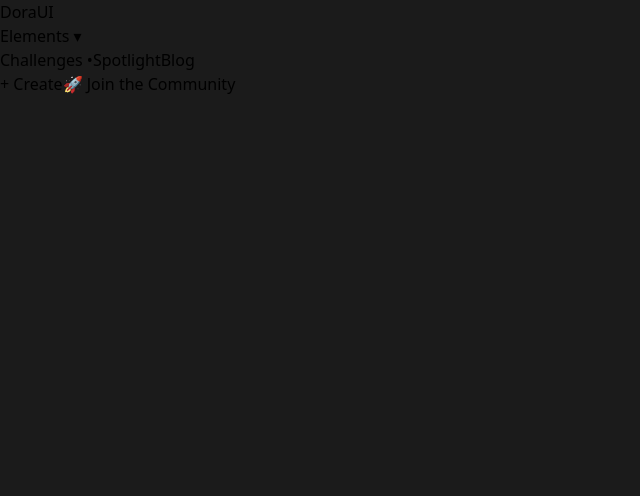
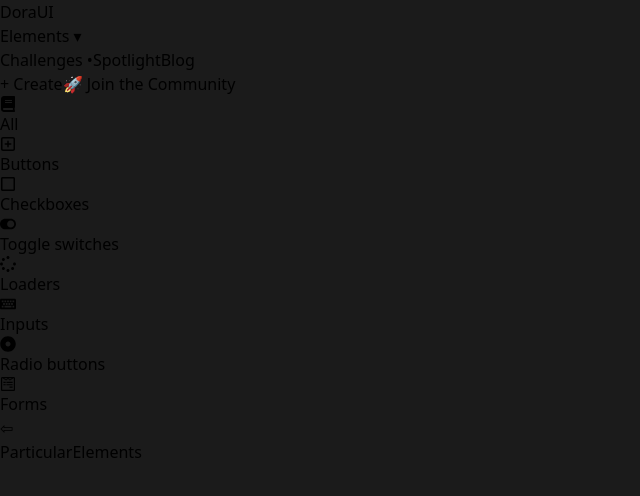
Before and after one commit to Sahillrathore/DazzleUI, a React (Vite) app in the folder client/: page /elements/1 in a window 1280 px wide. Shown: the top 496 px of the page, without its empty margins (0-640 px from the left). Built offline with nearby package versions, Linux system fonts and the light colour scheme; no server answers.

Commit message:
sidebar toggle/ more elem page

```diff
--- a/client/src/App.jsx
+++ b/client/src/App.jsx
@@ -8,6 +8,7 @@ import CreatePage from './pages/CreatePage'
 import SidebarLayout from './components/SidebarLayout'
 import Signup from './pages/Signup'
 import ProfilePage from './pages/ProfilePage'
+import ParticularElements from './pages/ParticularElements'
 
 const App = () => {
 
@@ -21,6 +22,7 @@ const App = () => {
         {/* Routes with sidebar */}
         <Route element={<SidebarLayout />}>
           <Route path="/elements" element={<Elements />} />
+          <Route path="/elements/:elem" element={<ParticularElements />} />
           <Route path="/create" element={<ProtectedRoute><CreatePage /></ProtectedRoute>} />
           <Route path="/profile" element={<ProtectedRoute><ProfilePage /></ProtectedRoute>} />
         </Route>
--- a/client/src/components/Sidebar.jsx
+++ b/client/src/components/Sidebar.jsx
@@ -1,39 +1,58 @@
-import React from "react";
+import React, { useState } from "react";
 import {
     FaRegSquare,
     FaToggleOn,
-    // FaRegSquarePlus,
     FaSpinner,
     FaKeyboard,
     FaDotCircle,
     FaWpforms,
     FaBook,
 } from "react-icons/fa";
+import { FaRegSquarePlus } from "react-icons/fa6";
+import { Link, useNavigate } from "react-router-dom";
 
 const categories = [
-    { name: "All", icon: <FaBook /> },
-    // { name: "Buttons", icon: <FaRegSquarePlus /> },
-    { name: "Checkboxes", icon: <FaRegSquare /> },
-    { name: "Toggle switches", icon: <FaToggleOn /> },
-    // { name: "Cards", icon: <FaRegSquarePlus /> },
-    { name: "Loaders", icon: <FaSpinner /> },
-    { name: "Inputs", icon: <FaKeyboard /> },
-    { name: "Radio buttons", icon: <FaDotCircle /> },
-    { name: "Forms", icon: <FaWpforms /> },
+    { name: "All", icon: <FaBook />, link: '/elements' },
+    { name: "Buttons", icon: <FaRegSquarePlus />, link: '/elements/button' },
+    { name: "Checkboxes", icon: <FaRegSquare />, link: '/elements/checkbox' },
+    { name: "Toggle switches", icon: <FaToggleOn />, link: '/elements/toggle' },
+    { name: "Loaders", icon: <FaSpinner />, link: '/elements/loader' },
+    { name: "Inputs", icon: <FaKeyboard />, link: '/elements/input' },
+    { name: "Radio buttons", icon: <FaDotCircle />, link: '/elements/radio' },
+    { name: "Forms", icon: <FaWpforms />, link: '/elements/forms' },
 ];
 
 const Sidebar = () => {
+    const navigate = useNavigate();
+    const [collapsed, setCollapsed] = useState(false);
+
+    const toggleSidebar = () => {
+        setCollapsed(!collapsed);
+    };
+
     return (
-        <div className="w-64 text-white h-screen p-4 space-y-2 sticky top-0">
+        <div className={`h-screen p-4 space-y-2 sticky top-0 ${collapsed ? 'w-20' : 'w-64'} text-white transition-all duration-300 `}>
+
+
             {categories.map((cat) => (
                 <div
                     key={cat.name}
+                    onClick={() => navigate(cat.link)}
                     className="flex items-center gap-3 px-3 py-2 rounded-lg hover:bg-[#222] cursor-pointer transition"
                 >
                     {cat.icon}
-                    <span>{cat.name}</span>
+                    {!collapsed && <span>{cat.name}</span>}
                 </div>
             ))}
+
+            {/* Toggle Button */}
+            <button
+                onClick={toggleSidebar}
+                className="mb-6 p-2 rounded bg-[#22222270] hover:bg-[#333] w-full px-3 "
+            >
+                {collapsed ? "➔" : "⇦"}
+            </button>
+
         </div>
     );
 };
--- /dev/null
+++ b/client/src/pages/ParticularElements.jsx
@@ -0,0 +1,9 @@
+import React from 'react'
+
+const ParticularElements = () => {
+  return (
+    <div>ParticularElements</div>
+  )
+}
+
+export default ParticularElements
```
Also changed, not shown: client/src/components/Card.jsx (line endings or trailing spaces).
